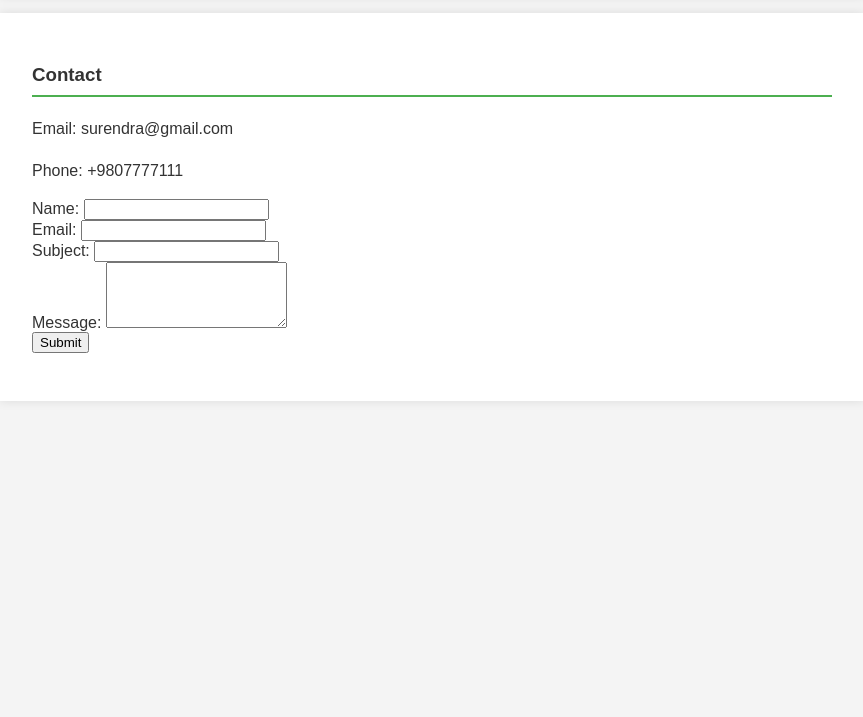
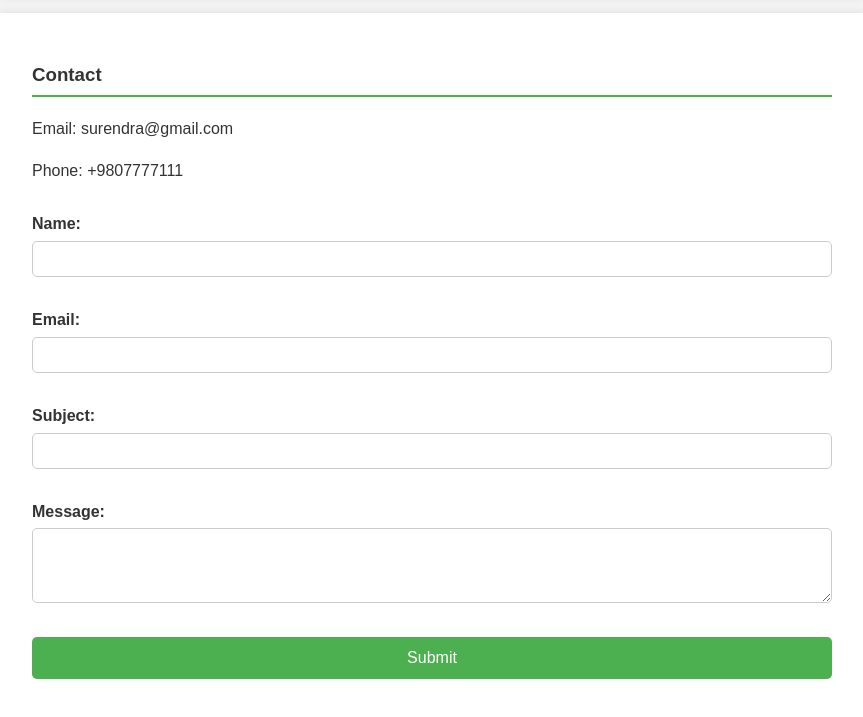
Before and after one commit to surenjnk/test-your-code, a plain HTML site: page index.html in a window 1280 px wide. Shown: the part 988-1705 px from the top of the page, without its empty margins (208-1071 px from the left). Before the commit the page ends 1405 px from the top, so only its background shows below. Drawn offline with Linux system fonts and the light colour scheme.

Commit message:
chore: Update contact form styling and structure

```diff
--- a/index.html
+++ b/index.html
@@ -44,6 +44,7 @@
         <h3>Contact</h3>
         <p>Email: surendra@gmail.com</p>
         <p>Phone: +9807777111</p>
+        <div class="form-container">
             <form action="submit_form.php" method="post">
                 <label for="name">Name:</label>
                 <input type="text" id="name" name="name" required>
@@ -59,5 +60,6 @@
                 <br>
                 <button type="submit">Submit</button>
             </form>
+        </div>
     </section>
 </body>
--- a/style.css
+++ b/style.css
@@ -45,3 +45,40 @@ ul li {
 p {
     line-height: 1.6;
 }
+
+.form-container {
+    margin-top: 1em;
+}
+
+form {
+    display: flex;
+    flex-direction: column;
+}
+
+label {
+    margin-top: 1em;
+    font-weight: bold;
+}
+
+input, textarea {
+    padding: 0.5em;
+    margin-top: 0.5em;
+    border: 1px solid #ccc;
+    border-radius: 5px;
+    font-size: 1em;
+}
+
+button {
+    margin-top: 1em;
+    padding: 0.75em;
+    background-color: #4CAF50;
+    color: white;
+    border: none;
+    border-radius: 5px;
+    font-size: 1em;
+    cursor: pointer;
+}
+
+button:hover {
+    background-color: #45a049;
+}
```
Lines whose indentation alone changed are shown as unchanged.
